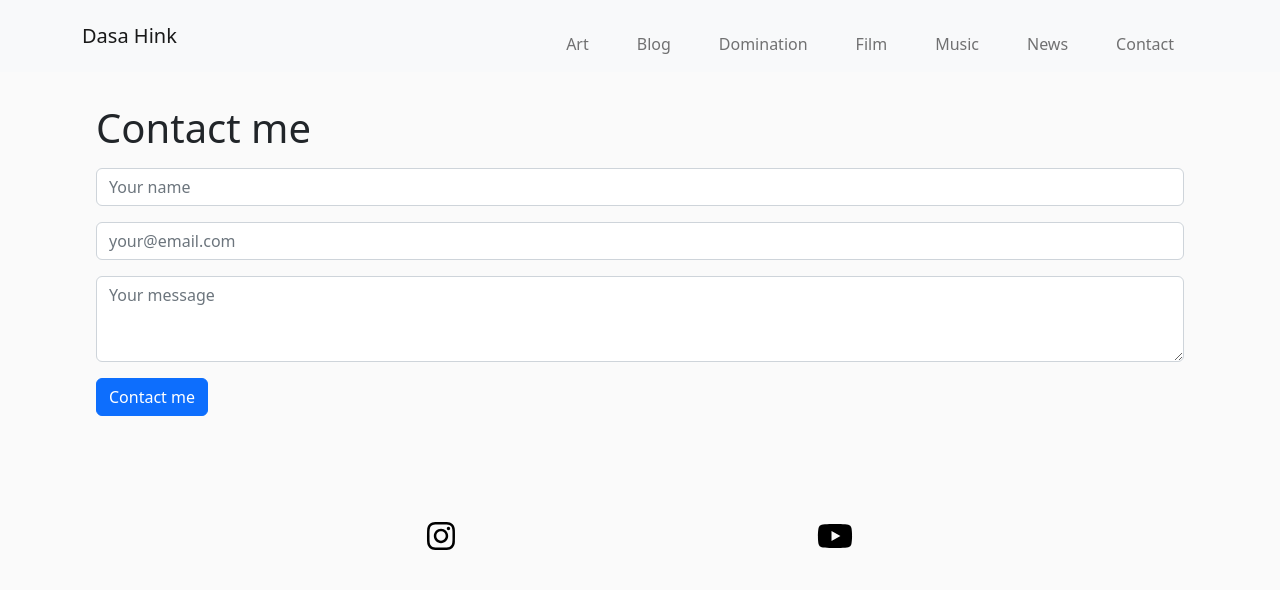
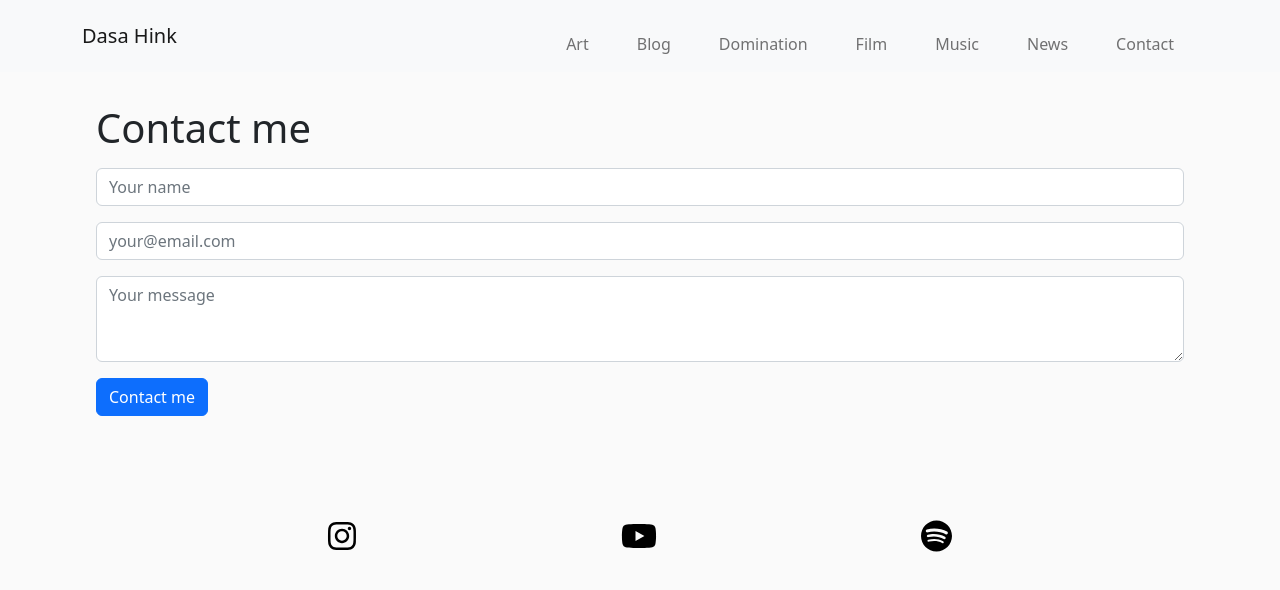
Before and after one commit to federerkristijan/dasahink, a React (Create React App) app: page /contact in a window 1280 px wide. Shown: the top 590 px of the page. Built offline with nearby package versions, Linux system fonts and the light colour scheme; no server answers.

Commit message:
footer - spotify link added. need css

```diff
--- a/src/components/Footer.jsx
+++ b/src/components/Footer.jsx
@@ -1,18 +1,22 @@
 import React from "react";
-import { faInstagram, faYoutube } from "@fortawesome/free-brands-svg-icons";
+import { faInstagram, faSpotify, faYoutube } from "@fortawesome/free-brands-svg-icons";
 import { FontAwesomeIcon } from "@fortawesome/react-fontawesome";
 
 const Footer = () => {
   return (
     <div className="footer">
       <a href="https://www.instagram.com/dasa_hink/">
-        <FontAwesomeIcon icon={faInstagram} color="black" style={{ fontSize: "2rem"}} />
+        <FontAwesomeIcon icon={faInstagram} color="black" style={{ fontSize: "2rem" }} />
       </a>
       <a href="https://www.youtube.com/c/DasaHink">
         <FontAwesomeIcon icon={faYoutube} color="black" style={{ fontSize: "2rem"}} />
       </a>
+      <a href="https://open.spotify.com/artist/2R9QkYgRpegCRZlCHYQmJO?si=dq46tstJRLiVfyiKlvArng">
+        <FontAwesomeIcon icon={faSpotify} color="black" style={{ fontSize: "2rem"}} />
+      </a>
     </div>
   );
+
 };
 
 export default Footer;
```
